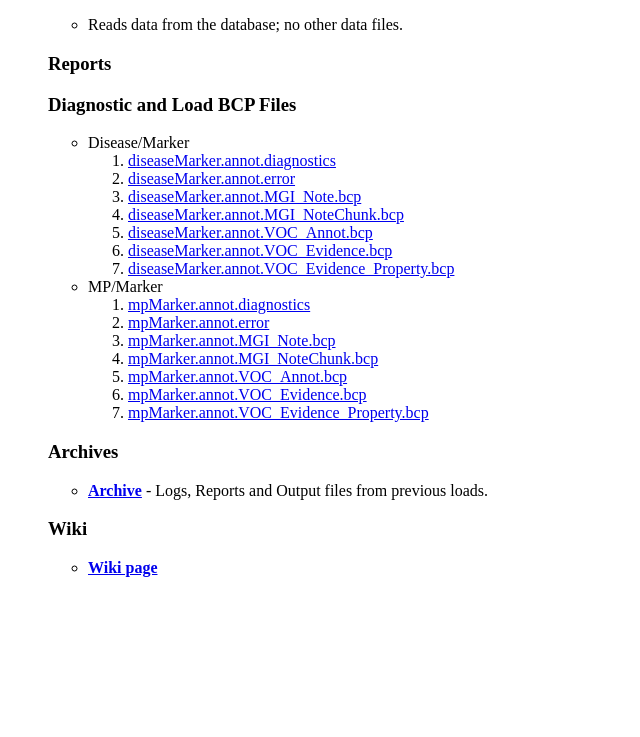
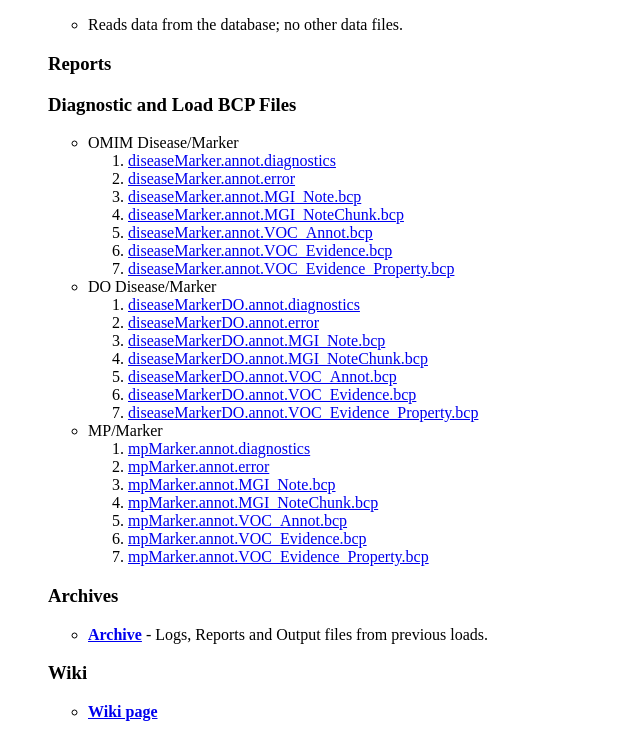
Before and after one commit to mgijax/rollupload, a plain HTML site: page index.html in a window 1280 px wide. Shown: the part 91-828 px from the top of the page, without its empty margins (0-640 px from the left). Before the commit the page ends 800 px from the top, so only its background shows below. Drawn offline with Linux system fonts and the light colour scheme.

Commit message:
TR12427/Disease Ontology (DO)

```diff
--- a/index.html
+++ b/index.html
@@ -13,7 +13,7 @@
 
 <H3>Diagnostic and Load BCP Files</H3>
 <UL>
-<LI>Disease/Marker<OL>
+<LI>OMIM Disease/Marker<OL>
 <LI><A HREF="/data/loads/rollupload/output/diseaseMarker.annot.diagnostics">diseaseMarker.annot.diagnostics</A>
 <LI><A HREF="/data/loads/rollupload/output/diseaseMarker.annot.error">diseaseMarker.annot.error</A>
 <LI><A HREF="/data/loads/rollupload/output/diseaseMarker.annot.MGI_Note.bcp">diseaseMarker.annot.MGI_Note.bcp</A>
@@ -21,6 +21,15 @@
 <LI><A HREF="/data/loads/rollupload/output/diseaseMarker.annot.VOC_Annot.bcp">diseaseMarker.annot.VOC_Annot.bcp</A>
 <LI><A HREF="/data/loads/rollupload/output/diseaseMarker.annot.VOC_Evidence.bcp">diseaseMarker.annot.VOC_Evidence.bcp</A>
 <LI><A HREF="/data/loads/rollupload/output/diseaseMarker.annot.VOC_Evidence_Property.bcp">diseaseMarker.annot.VOC_Evidence_Property.bcp</A>
+</OL></LI>
+<LI>DO Disease/Marker<OL>
+<LI><A HREF="/data/loads/rollupload/output/diseaseMarkerDO.annot.diagnostics">diseaseMarkerDO.annot.diagnostics</A>
+<LI><A HREF="/data/loads/rollupload/output/diseaseMarkerDO.annot.error">diseaseMarkerDO.annot.error</A>
+<LI><A HREF="/data/loads/rollupload/output/diseaseMarkerDO.annot.MGI_Note.bcp">diseaseMarkerDO.annot.MGI_Note.bcp</A>
+<LI><A HREF="/data/loads/rollupload/output/diseaseMarkerDO.annot.MGI_NoteChunk.bcp">diseaseMarkerDO.annot.MGI_NoteChunk.bcp</A>
+<LI><A HREF="/data/loads/rollupload/output/diseaseMarkerDO.annot.VOC_Annot.bcp">diseaseMarkerDO.annot.VOC_Annot.bcp</A>
+<LI><A HREF="/data/loads/rollupload/output/diseaseMarkerDO.annot.VOC_Evidence.bcp">diseaseMarkerDO.annot.VOC_Evidence.bcp</A>
+<LI><A HREF="/data/loads/rollupload/output/diseaseMarkerDO.annot.VOC_Evidence_Property.bcp">diseaseMarkerDO.annot.VOC_Evidence_Property.bcp</A>
 </OL></LI>
 <LI>MP/Marker<OL>
 <LI><A HREF="/data/loads/rollupload/output/mpMarker.annot.diagnostics">mpMarker.annot.diagnostics</A>
```
